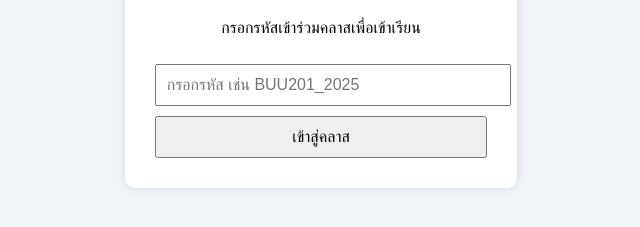
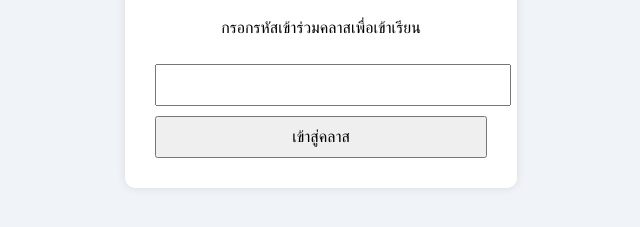
Before and after one commit to LordJedsada/join-buu201, a plain HTML site: page index.html in a window 1280 px wide. Shown: the part 357-584 px from the top of the page, without its empty margins (319-959 px from the left). Drawn offline with Linux system fonts and the light colour scheme.

Commit message:
delete การแนะนำ password

```diff
--- a/index.html
+++ b/index.html
@@ -32,7 +32,7 @@
     <h2>เข้าร่วมหลักสูตร Dobot Magician</h2>
     <p>กรอกรหัสเข้าร่วมคลาสเพื่อเข้าเรียน</p>
     <form onsubmit="checkCode(event)">
-      <input type="text" id="joinKey" placeholder="กรอกรหัส เช่น BUU201_2025">
+      <input type="text" id="joinKey" placeholder=>
       <button type="submit">เข้าสู่คลาส</button>
     </form>
     <p id="errorMsg" style="color:red; display:none; margin-top:10px;">รหัสไม่ถูกต้อง</p>
```
